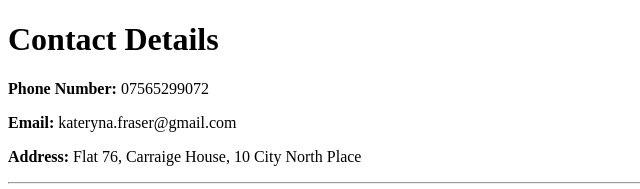
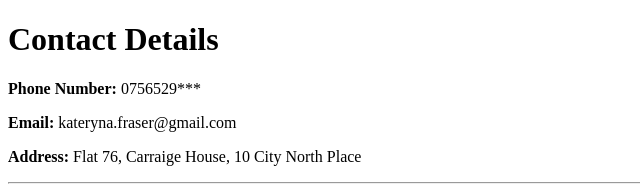
Before and after one commit to KaterynaFraser/cv, a plain HTML site: page contact-me.html in a window 1280 px wide. Shown: the top 189 px of the page, 0-640 px from the left. Drawn offline with Linux system fonts and the light colour scheme.

Commit message:
Add files via upload

```diff
--- a/contact-me.html
+++ b/contact-me.html
@@ -6,7 +6,7 @@
   </head>
   <body>
     <h1>Contact Details</h1>
-    <p><strong>Phone Number:</strong> 07565299072</p>
+    <p><strong>Phone Number:</strong> 0756529***</p>
     <p><strong>Email: </strong>kateryna.fraser@gmail.com</p>
     <p><strong>Address: </strong>Flat 76, Carraige House, 10 City North Place</p>
 
```
